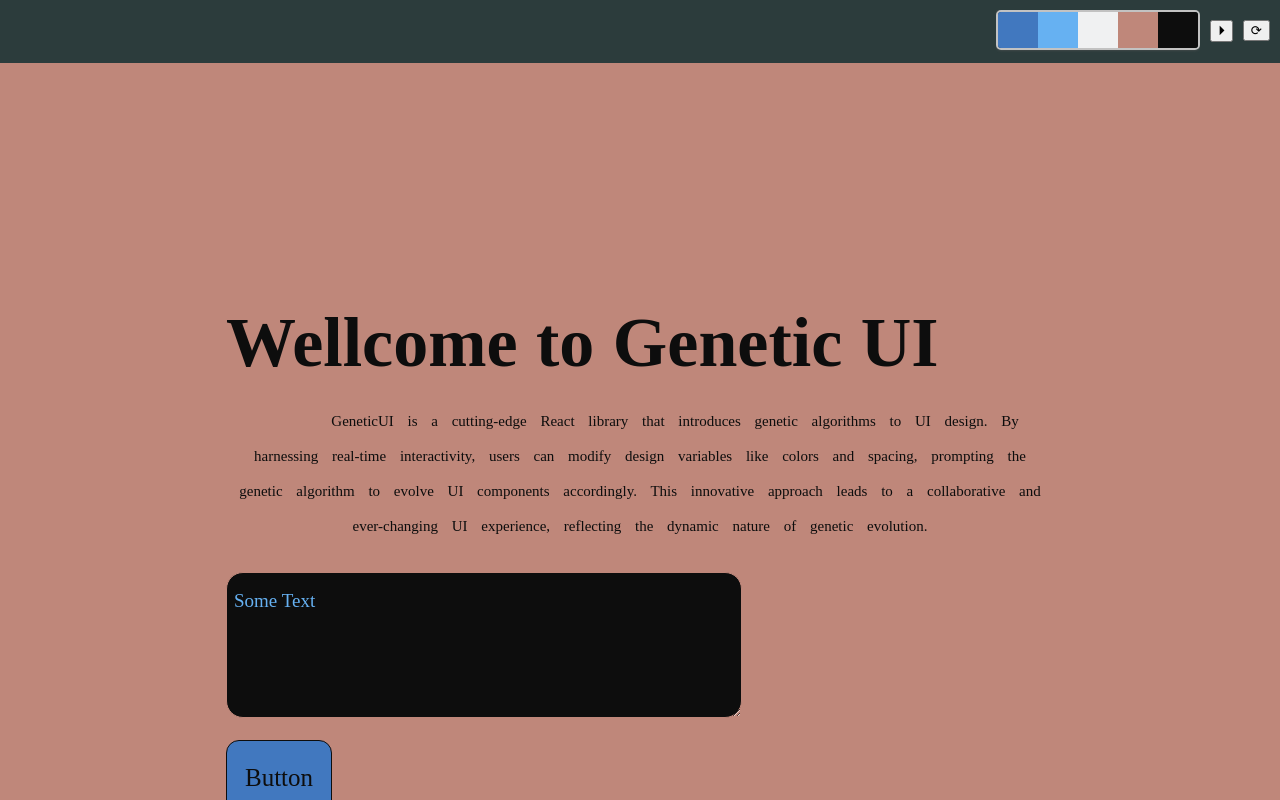
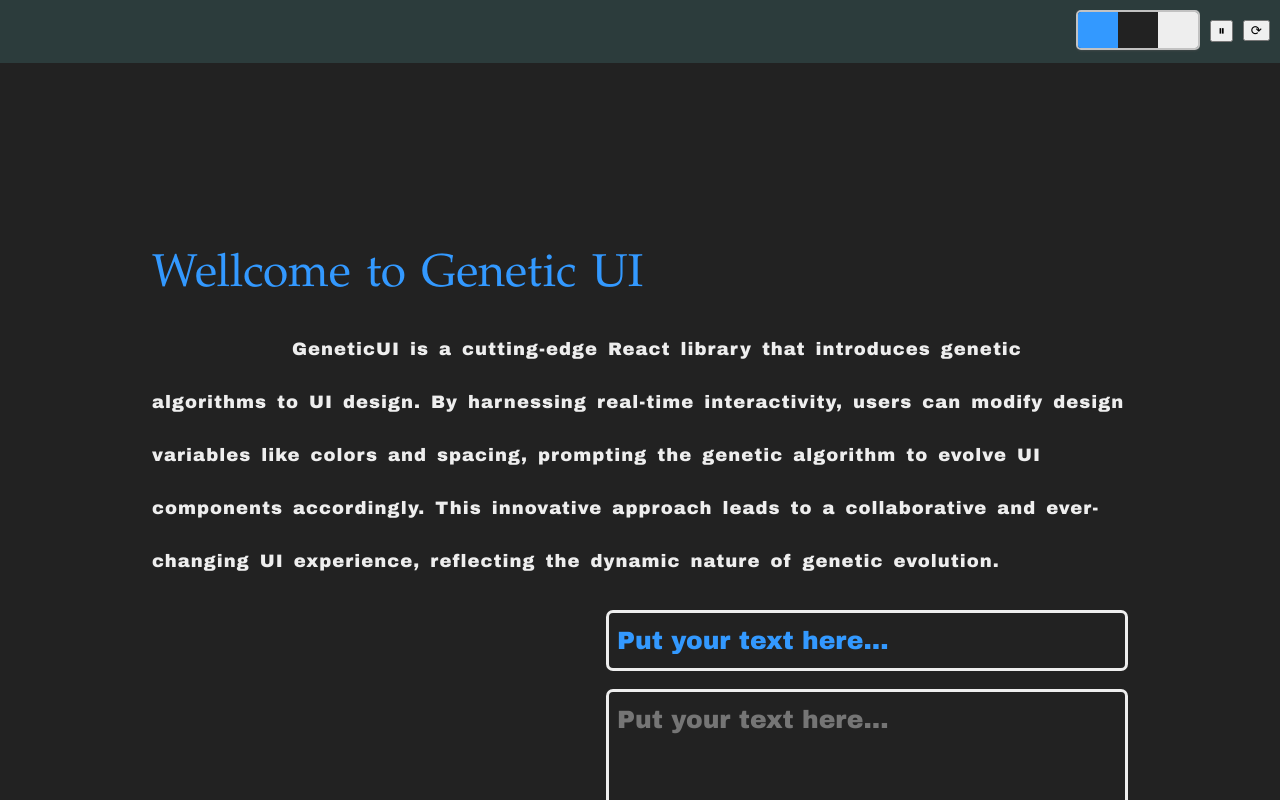
Before and after one commit to geanjunior/genui, a React (Vite) app: page / in a window 1280 px wide. Built offline with nearby package versions, Linux system fonts and the light colour scheme.

Commit message:
Improving GenTextInput about the change event and useRef

```diff
--- a/src/App.tsx
+++ b/src/App.tsx
@@ -1,5 +1,5 @@
 import { useCallback, useEffect, useMemo, useState } from "react";
-import { DnaSequence, GenButton, GenHeader, GenLayout, GenParagraph, GenTextInput, UIColorPalette, generateRandomIndividual, useDesignSystemDna } from "./genetic";
+import { DnaSequence, GenButton, GenHeader, GenLayout, GenParagraph, GenTextInput, GenTextInputElement, UIColorPalette, generateRandomIndividual, useDesignSystemDna } from "./genetic";
 
 import "./App.css"
 
@@ -37,6 +37,7 @@
   useEffect(() => {
     if (!designSystemDna) {
       generateRandomCallback();
+      startAutoGenerateCallback();
       return () => clearInterval(intervalId);
     }
     console.clear();
@@ -63,9 +64,17 @@
           <GenParagraph>
             GeneticUI is a cutting-edge React library that introduces genetic algorithms to UI design. By harnessing real-time interactivity, users can modify design variables like colors and spacing, prompting the genetic algorithm to evolve UI components accordingly. This innovative approach leads to a collaborative and ever-changing UI experience, reflecting the dynamic nature of genetic evolution.
           </GenParagraph>
-          <GenTextInput value={'Some Text'}
-            onChange={(evt: React.ChangeEvent) => console.log(evt.target.getAttribute('value') || evt.target.textContent)}
-            style={{width: "500px"}} />
+          <GenTextInput value={'Put your text here...'} rows={1}
+            onChange={(evt: React.ChangeEvent<GenTextInputElement>) => {
+              console.log('evt', evt.target.value);
+            }}
+            style={{ width: "500px" }} />
+          <br /><br />
+          <GenTextInput placeholder="Put your text here..."
+            onChange={(evt: React.ChangeEvent<GenTextInputElement>) => {
+              console.log(evt.target.value);
+            }}
+            style={{ width: "500px" }} />
           <br /><br />
           <GenButton onClick={() => setTimeout(() => alert("Button was clicked!"), 0)}>Button</GenButton>
         </GenLayout>
--- a/src/genetic/components/text-input.tsx
+++ b/src/genetic/components/text-input.tsx
@@ -1,65 +1,70 @@
-import { useCallback, useEffect, useRef, useState } from "react";
+import { useCallback, useEffect, useState } from "react";
 import { GenTextInputPhenotype, DnaSequence, useDesignSystemDna, GenTextInputStylePhenotype } from "..";
+import React from "react";
+
+type GenTextInputElement = (HTMLElement | HTMLInputElement | HTMLTextAreaElement) & {
+  value: string | number | readonly string[] | undefined
+};
 
 interface GenTextInputProps extends React.DetailedHTMLProps<React.InputHTMLAttributes<HTMLElement>, HTMLElement> {
-
+  rows?: number
+  ref?: React.RefObject<GenTextInputElement>
 }
 
-const GenTextInput = ({ style, value, onChange, ...props }: GenTextInputProps) => {
+const GenTextInput = React.forwardRef(({ style, value, rows, onChange, ...props }: GenTextInputProps, ref) => {
   const [designSystemDna] = useDesignSystemDna();
   const [stylePhen, setStylePhen] = useState<React.CSSProperties | GenTextInputStylePhenotype>();
-  const [rows, setRows] = useState<number>(1);
-  const inputRef = useRef<HTMLInputElement>(null);
-  const texareaRef = useRef<HTMLTextAreaElement>(null);
+  const [_rows, setRows] = useState<number>(rows || 1);
   const [_value, setValue] = useState<string | number | readonly string[] | undefined>(value || '');
-  const [chageInputEvent, setChangeInputEvent] = useState<React.ChangeEvent<HTMLInputElement>>();
-  const [chageTextAreaEvent, setChangeTextAreaEvent] = useState<React.ChangeEvent<HTMLTextAreaElement>>();
+
+  const [changeEvent, setChangeEvent] = useState<React.ChangeEvent<GenTextInputElement>>();
+
+  const changeCallback = useCallback((evt: React.ChangeEvent<GenTextInputElement>) => {
+    setChangeEvent(evt);
+    setValue(evt.target.value);
+  }, []);
 
   useEffect(() => {
     if (designSystemDna) {
       const phenotype = designSystemDna.phenotypes[DnaSequence.TextInput] as GenTextInputPhenotype;
-      setRows(phenotype.rows);
+      setRows(rows || phenotype.rows);
       setStylePhen({
         ...phenotype.style,
         ...style
       });
     }
-  }, [style, designSystemDna]);
-
-  const changeInputCallback = useCallback((evt: React.ChangeEvent<HTMLInputElement>) => {
-    setChangeInputEvent(evt);
-    setValue(evt.target.value);
-  }, []);
-
-  const changeTextAreaCallback = useCallback((evt: React.ChangeEvent<HTMLTextAreaElement>) => {
-    setChangeTextAreaEvent(evt);
-    setValue(evt.target.value);
-  }, []);
+  }, [style, designSystemDna, rows]);
 
   useEffect(() => {
-    if (chageInputEvent && _value == chageInputEvent.target.value) {
-      (onChange as React.ChangeEventHandler<HTMLInputElement>)?.(chageInputEvent);
-      setChangeInputEvent(undefined);
+    const targetValue = (changeEvent?.target.getAttribute("value") || changeEvent?.target.textContent) as string;
+    if (changeEvent && _value == targetValue) {
+      onChange?.(changeEvent);
+      setChangeEvent(undefined);
     }
-    if (chageTextAreaEvent && _value == chageTextAreaEvent.target.value) {
-      (onChange as React.ChangeEventHandler<HTMLTextAreaElement>)?.(chageTextAreaEvent);
-      setChangeTextAreaEvent(undefined);
-    }
-  }, [_value, chageInputEvent, chageTextAreaEvent, onChange])
+  }, [_value, changeEvent, onChange])
 
   return <>
-    {(rows > 1)
-      ? <textarea ref={texareaRef} rows={rows} style={{ ...stylePhen }} value={_value} {
-        ...(props as React.DetailedHTMLProps<React.TextareaHTMLAttributes<HTMLTextAreaElement>, HTMLTextAreaElement>)
-      } onChange={changeTextAreaCallback} />
-      : <input ref={inputRef} type="text" style={{ ...stylePhen }} value={_value} {
-        ...(props as React.DetailedHTMLProps<React.InputHTMLAttributes<HTMLInputElement>, HTMLInputElement>)
-      } onChange={changeInputCallback} />}
+    {(_rows > 1)
+      ? <textarea
+        ref={ref as React.LegacyRef<HTMLTextAreaElement>}
+        rows={_rows}
+        style={{ ...stylePhen }}
+        value={_value} {...(props as React.DetailedHTMLProps<React.TextareaHTMLAttributes<HTMLTextAreaElement>, HTMLTextAreaElement>)}
+        onChange={changeCallback}
+      />
+      : <input
+        ref={ref as React.LegacyRef<HTMLInputElement>}
+        type="text"
+        style={{ ...stylePhen }}
+        value={_value} {...(props as React.DetailedHTMLProps<React.InputHTMLAttributes<HTMLInputElement>, HTMLInputElement>)}
+        onChange={changeCallback}
+      />}
   </>
-}
+});
 
 export { GenTextInput };
 
 export type {
+  GenTextInputElement,
   GenTextInputProps
 }
```
